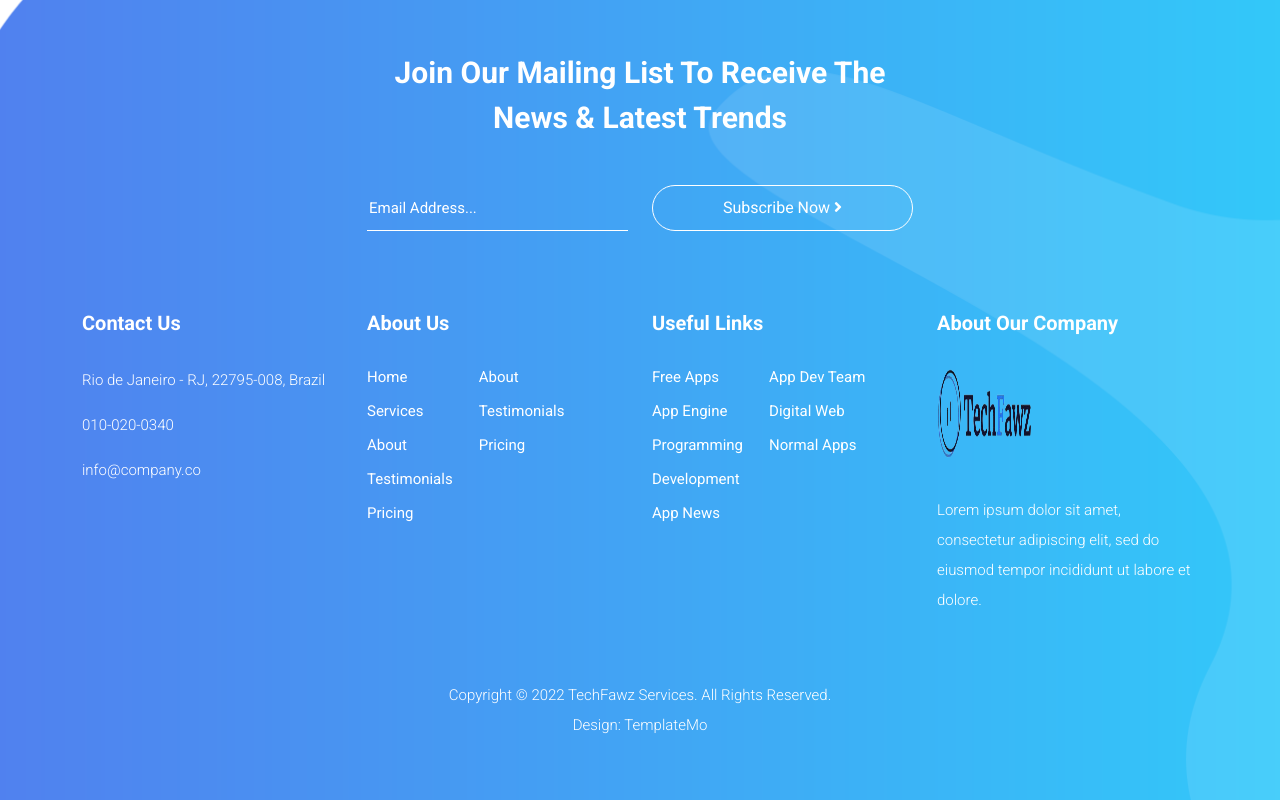
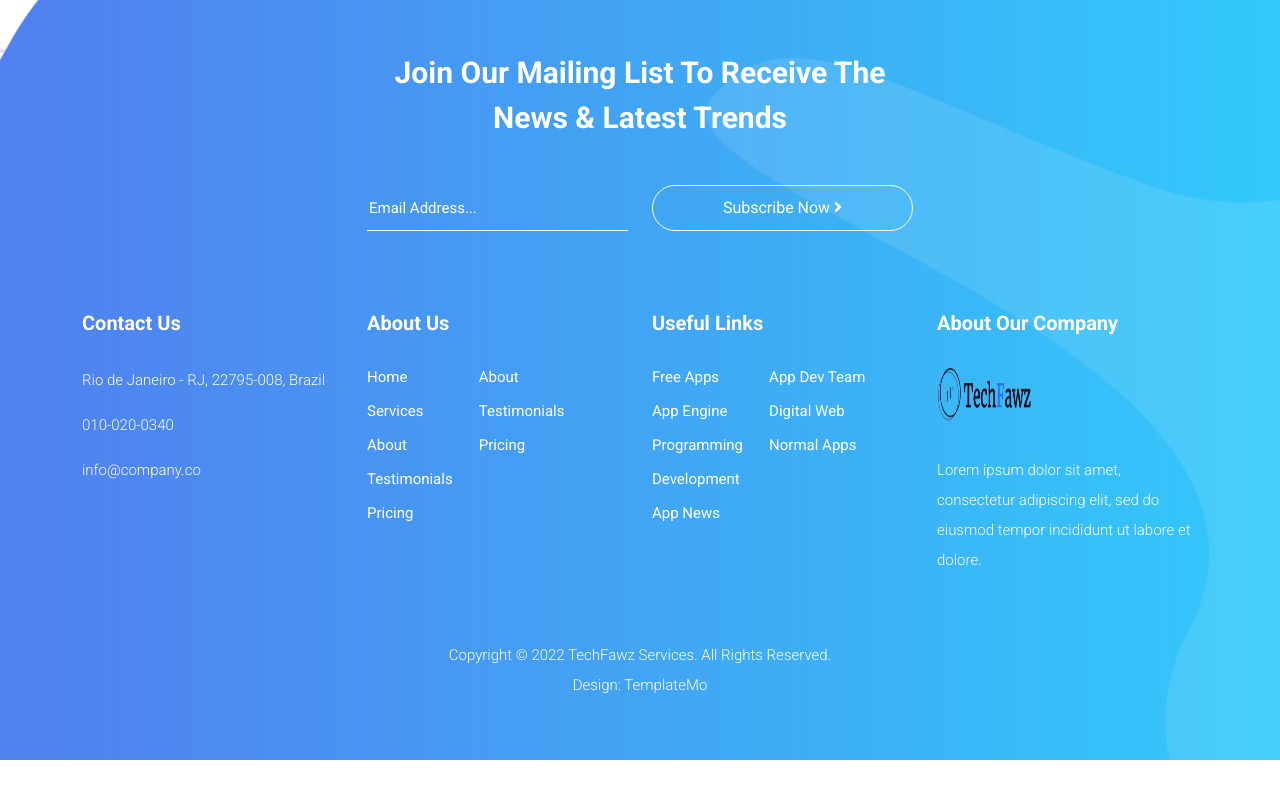
Before and after one commit to TechFawz/techfawz, a plain HTML site: page index.html in a window 1280 px wide. Shown: the part 4700-5500 px from the top of the page. After the commit the page ends 5460 px from the top, so only its background shows below. Drawn offline with Linux system fonts and the light colour scheme.

Commit message:
Update index.html

```diff
--- a/index.html
+++ b/index.html
@@ -694,7 +694,7 @@
           <div class="footer-widget">
             <h4>About Our Company</h4>
             <div class="logo">
-              <img src="assets/images/Techlogo1.png" width="100" height="100" alt="TechFawz Services">
+              <img src="assets/images/Techlogo1.png" width="150" height="60" alt="TechFawz Services">
             </div>
             <p>Lorem ipsum dolor sit amet, consectetur adipiscing elit, sed do eiusmod tempor incididunt ut labore et dolore.</p>
           </div>
```
